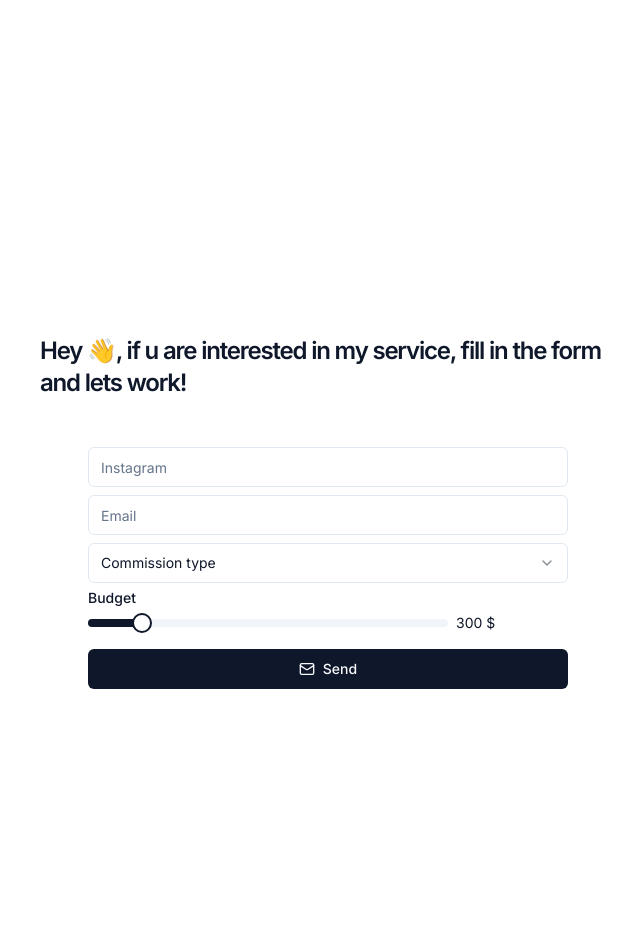
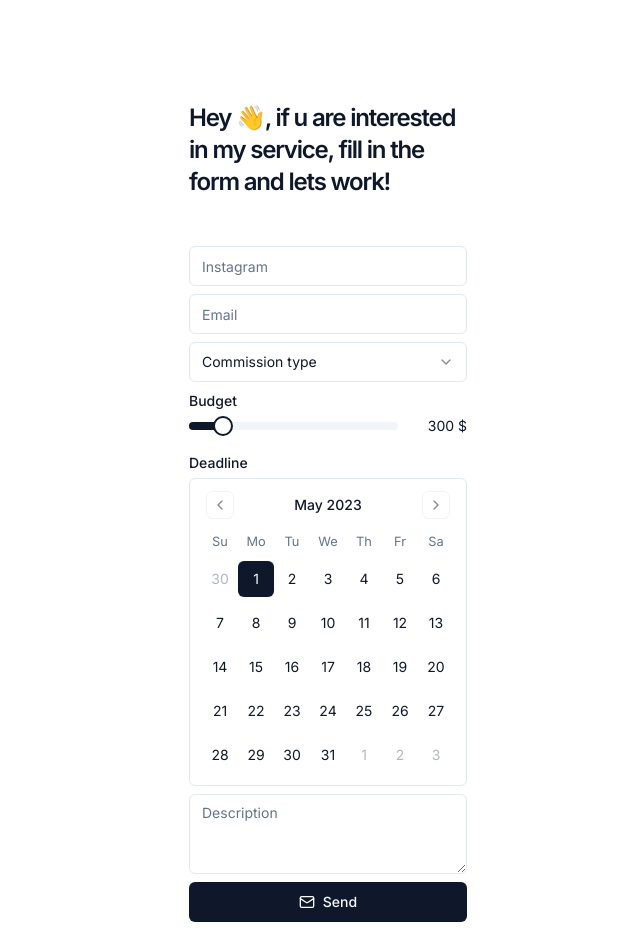
Before and after one commit to ericvalcik/kidondrej, a Next.js app: page / in a window 1280 px wide. Shown: the part 2280-3218 px from the top of the page, without its empty margins (312-952 px from the left). Built offline with nearby package versions, Linux system fonts and the light colour scheme.

Commit message:
Finish design of form

```diff
--- a/src/components/Commissions.tsx
+++ b/src/components/Commissions.tsx
@@ -5,6 +5,9 @@ import { Input } from '@/components/ui/input'
 import { Select, SelectContent, SelectGroup, SelectItem, SelectTrigger, SelectValue } from '@/components/ui/select'
 import { Slider } from '@/components/ui/slider'
 import { Label } from '@/components/ui/label'
+import { Calendar } from '@/components/ui/calendar'
+import { useState } from 'react'
+import { Textarea } from '@/components/ui/textarea'
 
 type Inputs = {
   ig: string
@@ -16,6 +19,7 @@ type Inputs = {
 }
 
 export function Commissions() {
+  const [date, setDate] = useState<Date | undefined>(new Date())
   const { control, register, handleSubmit, watch } = useForm<Inputs>({ defaultValues: { budget: [300] } })
 
   const onSubmit: SubmitHandler<Inputs> = (data, e) => {
@@ -24,12 +28,12 @@ export function Commissions() {
   }
 
   return (
-    <div className="w-full h-screen flex flex-col items-center justify-center px-8">
+    <div className="w-[278px] h-screen flex flex-col items-center justify-center ">
       <div className="font-semibold text-2xl tracking-tighter">
         Hey 👋, if u are interested in my service, fill in the form and lets work!
       </div>
       <form onSubmit={handleSubmit(onSubmit)} className="w-full mt-8">
-        <div className="flex flex-col w-full px-12 py-4 gap-2">
+        <div className="flex flex-col w-full py-4 gap-2">
           <Input placeholder="Instagram" {...register('ig')} />
           <Input type="email" placeholder="Email" {...register('email')} />
           <Controller
@@ -52,8 +56,10 @@ export function Commissions() {
               </Select>
             )}
           />
-          <Label htmlFor="budget">Budget</Label>
-          <div className="flex gap-2 pb-2">
+          <Label htmlFor="budget" className="mt-1">
+            Budget
+          </Label>
+          <div className="flex justify-between pb-2">
             <Controller
               control={control}
               name="budget"
@@ -71,6 +77,17 @@ export function Commissions() {
             />
             {watch('budget') && <div className="text-sm">{watch('budget')} $</div>}
           </div>
+          <Label htmlFor="deadline" className="mt-1">
+            Deadline
+          </Label>
+          <Calendar
+            id="deadline"
+            mode="single"
+            selected={date}
+            onSelect={setDate}
+            className="rounded-md border mx-auto"
+          />
+          <Textarea placeholder="Description" />
           <Button type="submit">
             <Mail className="mr-2 h-4 w-4" /> Send
           </Button>
--- /dev/null
+++ b/src/components/ui/textarea.tsx
@@ -0,0 +1,21 @@
+import * as React from 'react'
+
+import { cn } from '@/lib/utils'
+
+export type TextareaProps = React.TextareaHTMLAttributes<HTMLTextAreaElement>
+
+const Textarea = React.forwardRef<HTMLTextAreaElement, TextareaProps>(({ className, ...props }, ref) => {
+  return (
+    <textarea
+      className={cn(
+        'flex h-20 w-full rounded-md border border-input bg-transparent px-3 py-2 text-sm ring-offset-background placeholder:text-muted-foreground focus-visible:outline-none focus-visible:ring-2 focus-visible:ring-ring focus-visible:ring-offset-2 disabled:cursor-not-allowed disabled:opacity-50',
+        className
+      )}
+      ref={ref}
+      {...props}
+    />
+  )
+})
+Textarea.displayName = 'Textarea'
+
+export { Textarea }
```
